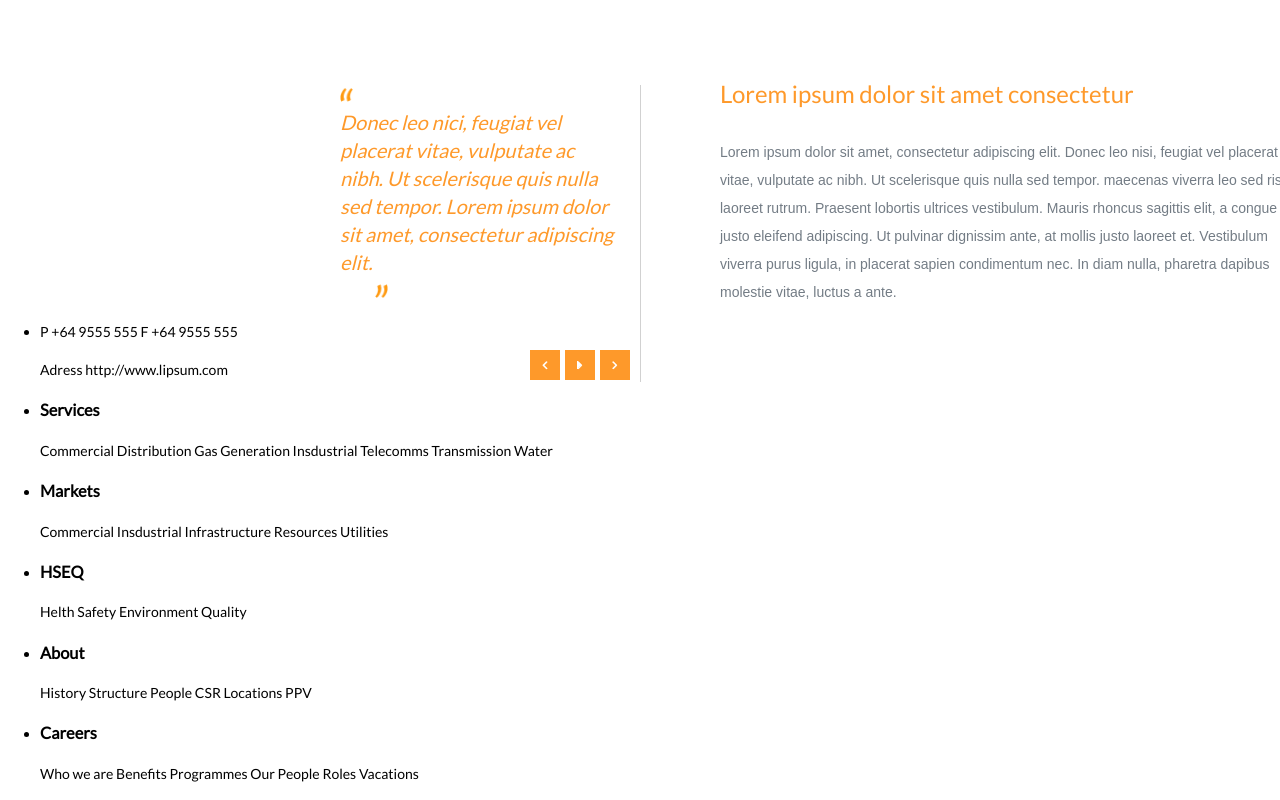
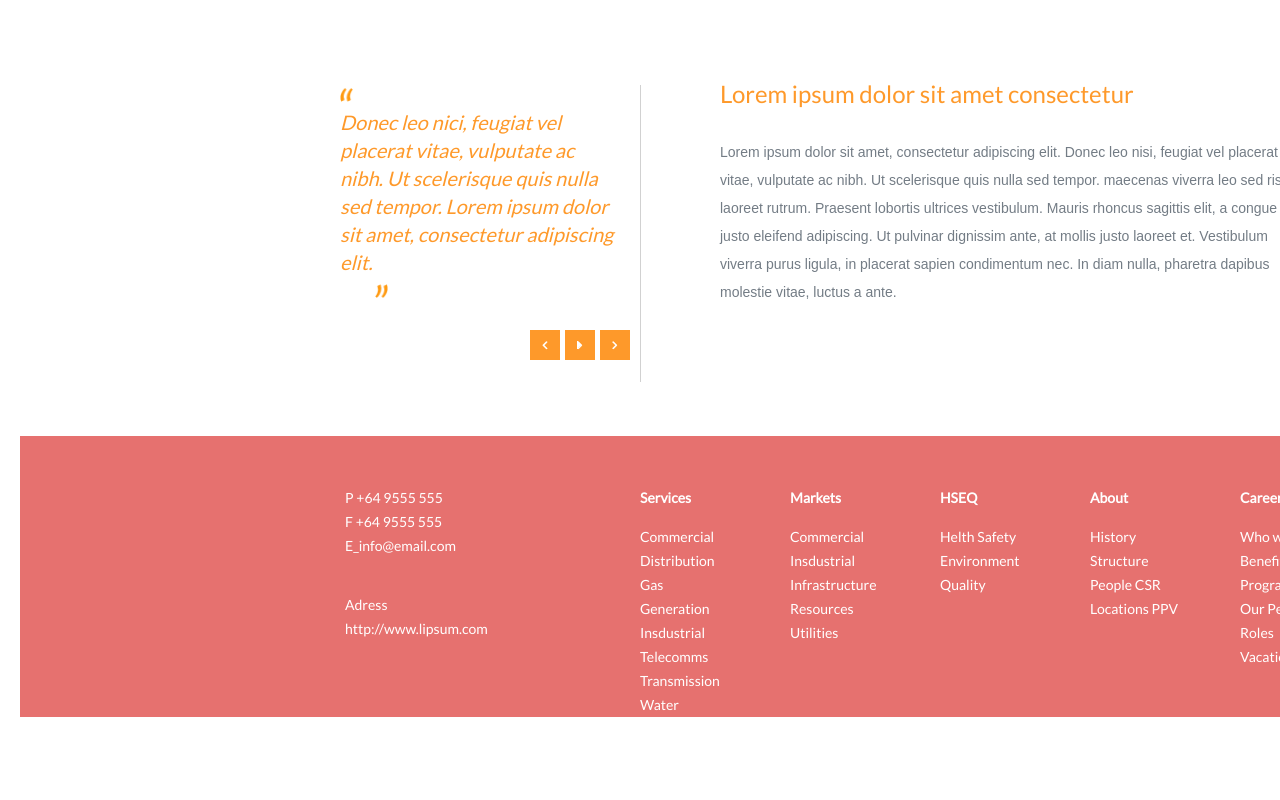
Before and after one commit to Fogloster/landing-Organic-, a plain HTML site: page index.html in a window 1280 px wide. Shown: the part 860-1660 px from the top of the page. After the commit the page ends 1577 px from the top, so only its background shows below. Drawn offline with Linux system fonts and the light colour scheme.

Commit message:
finished web site
added some img, effects for links

```diff
--- a/css/main.css
+++ b/css/main.css
@@ -67,6 +67,27 @@ body {
   color: white;
   font-weight: 400;
   text-decoration: none;
+  position: relative;
+}
+
+.nav-link:after {
+  content: "";
+  position: absolute;
+  background-image: url(../img/arrow-down.png);
+  background-repeat: no-repeat;
+  width: 5px;
+  height: 5px;
+  left: 115%;
+  top: 10px;
+}
+
+.nav-link:hover {
+  text-decoration: underline;
+}
+
+.nav-link:active,
+.nav-link:focus {
+  opacity: 0.3;
 }
 
 .main-header-title {
@@ -161,7 +182,7 @@ body {
   content: "";
 
   position: absolute;
-  top: 270px;
+  top: 250px;
   left: 190px;
   z-index: 1;
 
@@ -199,7 +220,7 @@ body {
   content: "";
 
   position: absolute;
-  top: 270px;
+  top: 250px;
   left: 225px;
   z-index: 1;
 
@@ -218,7 +239,7 @@ body {
   content: "";
 
   position: absolute;
-  top: 270px;
+  top: 250px;
   left: 260px;
   z-index: 1;
 
@@ -285,3 +306,62 @@ body {
   font-family: Arial;
   color: #737c85;
 }
+
+.footer-wrapper {
+  background-color: #e6716f;
+  margin-top: 130px;
+}
+
+.footer-list {
+  list-style: none;
+  display: flex;
+  flex-wrap: nowrap;
+  color: white;
+
+  margin: 0;
+  padding: 0;
+}
+
+.footer-item {
+  width: 90px;
+  margin-right: 60px;
+  margin-top: 50px;
+}
+
+.footer-item:first-child {
+  width:  105px;
+  margin-left: 325px;
+  margin-right: 190px;
+}
+
+.footer-item__link {
+  font-weight: bold;
+  padding-bottom: 15px;
+}
+
+.home-link,
+.footer-item__link {
+  display: inline-block;
+  text-decoration: none;
+  color: white;
+}
+
+.home-link:hover,
+.footer-item__link:hover {
+  text-decoration: underline;
+}
+
+.home-link:active,
+.footer-item__link:active {
+  opacity: 0.5;
+}
+
+.footer-text {
+  margin: 0;
+  padding: 0;
+  cursor: pointer;
+}
+
+.footer-text:first-child {
+  padding-bottom: 35px;
+}
--- a/index.html
+++ b/index.html
@@ -12,33 +12,33 @@
   	<div class="main-header">
   	  <div class="container">
   	    <div class="main-header__wrapper">
-  	  	  <a class="main-header-logo" href="">
+  	  	  <a class="main-header-logo" href="#">
   	  	    <img src="img/logo.png" height="73" width="73" alt="organic-logo">
   	  	  </a>
   	  	  <nav class="main-navigation">
   	  	    <ul class="nav-list">
   	  	  	  <li class="nav-item">
-  	  	  	    <a class="nav-link" href="">
+  	  	  	    <a class="nav-link" href="#">
   	  	  	  	  Commercial
   	  	  	    </a>
   	  	  	  </li>
   	  	  	  <li class="nav-item">
-  	  	  	    <a class="nav-link" href="">
+  	  	  	    <a class="nav-link" href="#">
   	  	  	      Industrial
   	  	  	    </a>
   	  	  	  </li>
   	  	  	  <li class="nav-item">
-  	  	  	    <a class="nav-link" href="">
+  	  	  	    <a class="nav-link" href="#">
   	  	  	  	  Infrastructure
   	  	  	    </a>
   	  	  	  </li>
   	  	  	  <li class="nav-item">
-  	  	  	    <a class="nav-link" href="">
+  	  	  	    <a class="nav-link" href="#">
   	  	  	  	  Resources
   	  	  	    </a>
   	  	  	  </li>
   	  	  	  <li class="nav-item">
-  	  	  	    <a class="nav-link" href="">
+  	  	  	    <a class="nav-link" href="#">
   	  	  	  	  Utilities
   	  	  	    </a>
   	  	  	  </li>
@@ -83,7 +83,7 @@
   	          </li>
   	        </ul>
   	        <div class="slider-controls__wrapper">
-  	          <button class="slider-controls visually-hidden" id="pause"></button>
+  	          <button class="slider-controls visually-hidden pause-btn" id="pause"></button>
   	          <button class="slider-controls visually-hidden" id="previous"></button>
   	          <button class="slider-controls visually-hidden" id="next"></button>
   	          <div class="slider-controls__label">
@@ -105,58 +105,61 @@
   	  </div>
   	</main>
   	<footer class="footer">
+  	  <div class="container">
+  	    <div class="footer-wrapper">
   	      <ul class="footer-list">
   	  	    <li class="footer-item">
   	  	      <p class="footer-text">
-  	  	    P +64 9555 555
-  	  	    F +64 9555 555
+  	  	        P +64 9555 555 F +64 9555 555 E_info@email.com
   	  	      </p>
-  	  	  <p>
+  	  	      <p class="footer-text">
                 Adress
-            http://www.lipsum.com
+                <a class="home-link" href="#">http://www.lipsum.com</a>
   	  	      </p>
   	        </li>
   	  	    <li class="footer-item">
-  	  	  <h3 class="footer-item__title">
+  	  	      <a class="footer-item__link" href="#">
   	  	        Services
-  	  	  </h3>
+  	  	      </a>
   	  	      <p class="footer-text">
   	  	        Commercial Distribution Gas Generation Insdustrial Telecomms Transmission Water
   	  	      </p>
   	  	    </li>
   	  	    <li class="footer-item">
-  	  	  <h3 class="footer-item__title">
+  	  	      <a class="footer-item__link" href="#">
   	  	  	    Markets
-  	  	  </h3>
+  	  	      </a>
   	  	      <p class="footer-text">
   	  	  	    Commercial Insdustrial Infrastructure Resources Utilities
   	  	      </p>
   	  	    </li>
   	  	    <li class="footer-item">
-  	  	  <h3 class="footer-item__title">
+  	  	      <a class="footer-item__link" href="#">
   	  	  	    HSEQ
-  	  	  </h3>
+  	  	      </a>
   	  	      <p class="footer-text">
   	  	        Helth Safety Environment Quality
   	  	      </p>
   	  	    </li>
   	  	    <li class="footer-item">
-  	  	  <h3 class="footer-item__title">
+  	  	      <a class="footer-item__link" href="#">
   	  	   	    About
-  	  	  </h3>
+  	  	      </a>
   	  	      <p class="footer-text">
   	  	        History Structure People CSR Locations PPV
   	  	      </p>
   	  	    </li>
   	  	    <li class="footer-item">
-  	  	  <h3 class="footer-item__title">
+  	  	      <a class="footer-item__link" href="#">
   	  	  	    Careers
-  	  	  </h3>
+  	  	      </a>
   	  	      <p class="footer-text">
   	  	        Who we are Benefits Programmes Our People Roles Vacations
   	  	      </p>
   	  	    </li>
   	      </ul>
+  	    </div>
+  	  </div>
   	</footer>
     <script src="js/slider.js">
     </script>
```
Also changed, not shown: img/arrow-down.png (added). Lines whose indentation alone changed are shown as unchanged.
